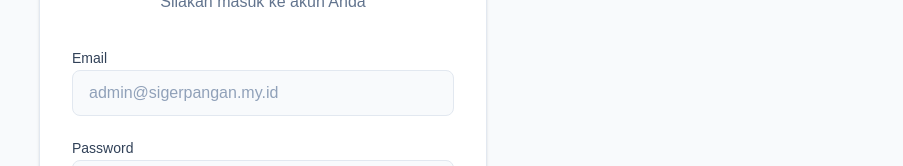
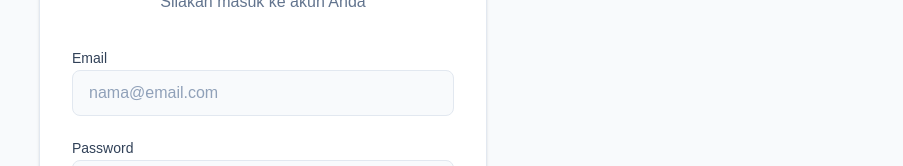
Before and after one commit to patpaw111/Siger-Pangan, a Next.js app in the folder web-cms/: page /login in a window 1280 px wide. Shown: the part 233-399 px from the top of the page, without its empty margins (377-1280 px from the left). Built offline with nearby package versions, Linux system fonts and the light colour scheme; no server answers.

Commit message:
fix: change login email placeholder to a generic example

```diff
--- a/web-cms/src/app/login/page.tsx
+++ b/web-cms/src/app/login/page.tsx
@@ -93,7 +93,7 @@ export default function LoginPage() {
             <input
               {...register('email')}
               type="email"
-              placeholder="admin@sigerpangan.my.id"
+              placeholder="nama@email.com"
               className="w-full px-4 py-2.5 bg-slate-50 dark:bg-zinc-950 border border-slate-200 dark:border-zinc-800 rounded-lg outline-none focus:border-indigo-500 dark:focus:border-indigo-500 text-slate-900 dark:text-zinc-50 transition-all placeholder:text-slate-400 dark:placeholder:text-zinc-600"
             />
             {errors.email && <p className="text-xs text-red-500 dark:text-red-400">{errors.email.message}</p>}
```
